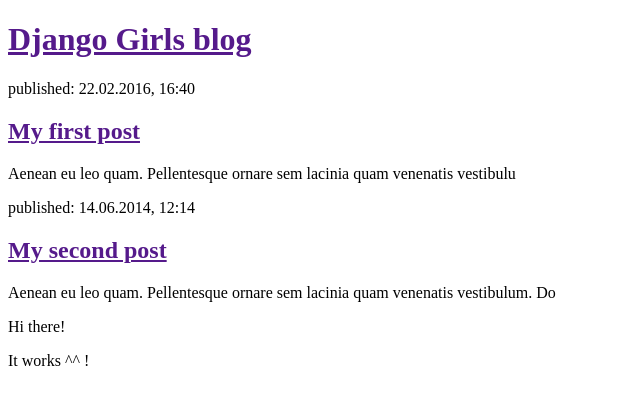
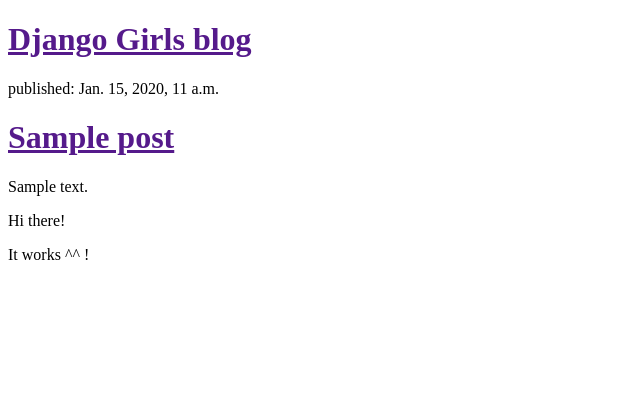
Before and after one commit to mrklap/my-first-blog, a Django app: template blog/templates/blog/post_list.html in a window 1280 px wide. Shown: the top 405 px of the page, without its empty margins (0-640 px from the left). Run offline with Django 3.2, Linux system fonts and the light colour scheme; the template is opened without the code that fills it: values that come from a table or form of the project are taken from there, others are empty; tables that the repository leaves empty hold one stand-in row (values such as "Sample post").

Commit message:
Modified templates to display posts from database

```diff
--- a/blog/templates/blog/post_list.html
+++ b/blog/templates/blog/post_list.html
@@ -9,17 +9,26 @@
     <h1><a href="">Django Girls blog</a></h1>
 </div>
 
-<div>
-    <p>published: 22.02.2016, 16:40</p>
-    <h2><a href="">My first post</a> </h2>
-    <p>Aenean eu leo quam. Pellentesque ornare sem lacinia quam venenatis vestibulu</p>
-</div>
+<!--<div>-->
+    <!--<p>published: 22.02.2016, 16:40</p>-->
+    <!--<h2><a href="">My first post</a> </h2>-->
+    <!--<p>Aenean eu leo quam. Pellentesque ornare sem lacinia quam venenatis vestibulu</p>-->
+<!--</div>-->
 
-<div>
-    <p>published: 14.06.2014, 12:14</p>
-    <h2><a href="">My second post</a></h2>
-    <p>Aenean eu leo quam. Pellentesque ornare sem lacinia quam venenatis vestibulum. Do</p>
-</div>
+<!--<div>-->
+    <!--<p>published: 14.06.2014, 12:14</p>-->
+    <!--<h2><a href="">My second post</a></h2>-->
+    <!--<p>Aenean eu leo quam. Pellentesque ornare sem lacinia quam venenatis vestibulum. Do</p>-->
+<!--</div>-->
+
+{% for post in posts %}
+    <div>
+        <p>published: {{ post.published_date }}</p>
+        <h1><a href="">{{ post.title }}</a></h1>
+        <p>{{ post.text|linebreaks }}</p>
+    </div>
+
+{% endfor %}
 
 <p>Hi there!</p>
 <p>It works ^^ !</p>
--- a/blog/views.py
+++ b/blog/views.py
@@ -1,5 +1,8 @@
 from django.shortcuts import render
+from django.utils import timezone
+from .models import Post
 
 # Create your views here.
 def post_list(request):
-    return render(request, 'blog/post_list.html', {})
+    posts = Post.objects.filter(published_date__lte=timezone.now()).order_by('published_date')
+    return render(request, 'blog/post_list.html', {'posts' : posts})
```
